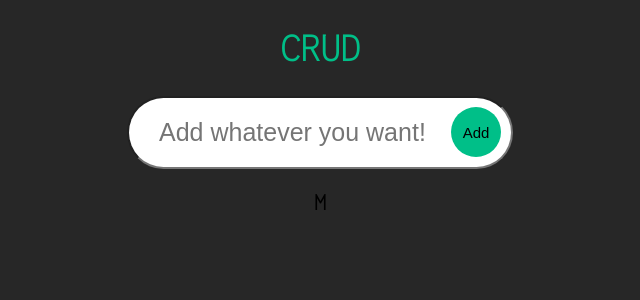
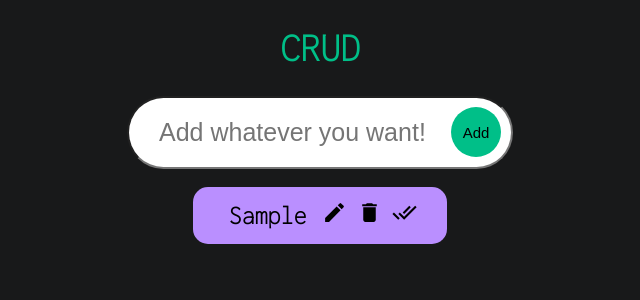
Before and after one commit to niketBharai/crud-ts, a React (Create React App) app: page / in a window 1280 px wide. Both pictures are taken after typing "Sample" into the empty fields and a click on the button "Add". Shown: the top 300 px of the page, without its empty margins (320-960 px from the left). Built offline with nearby package versions, Linux system fonts and the light colour scheme.

Commit message:
before edit item

```diff
--- a/src/App.css
+++ b/src/App.css
@@ -5,7 +5,7 @@
   display: flex;
   flex-direction: column;
   align-items: center;
-  background-color: #272727;
+  background-color: #18191a;
   width: 100vw;
   height: 100vh;
 }
@@ -50,11 +50,29 @@
 
 .lists {
   display: flex;
-  justify-content: space-evenly;
-  flex-wrap: wrap;
+  justify-content: space-between;
+  flex-direction: column;
 }
 
-li {
-  text-decoration: none;
-  background-color: #2a98b9;
+.item {
+  background-color: #ba8fff;
+  display: flex;
+  padding: 10px 30px;
+  margin-top: 18px;
+  border-radius: 15px;
+  align-items: center;
 }
+
+.itemTitle {
+  flex: 1;
+  padding: 5px;
+  color: black;
+  font-size: 26px;
+  font-weight: 600;
+}
+
+.icon {
+  margin-left: 10px;
+  font-size: 25px;
+  cursor: pointer;
+}
--- a/src/App.tsx
+++ b/src/App.tsx
@@ -13,9 +13,14 @@ const App: React.FC = () => {
     e.preventDefault();
 
     if (todo) {
-      setTodos([...todos, { id: Date.now(), todo, isDone: false }]);
-      setTodo("");
-      setErr("");
+      if (todos.length <= 5) {
+        setTodos([...todos, { id: Date.now(), todo, isDone: false }]);
+        setTodo("");
+        setErr("");
+      } else {
+        alert("Limit Exceeded");
+        setTodo("");
+      }
     } else {
       setErr("You forgot to add !");
     }
--- a/src/components/Item.tsx
+++ /dev/null
@@ -1,18 +0,0 @@
-import React from "react";
-import { Todo } from "../helper";
-
-interface Props {
-  todo: Todo;
-  todos: Todo[];
-  setTodos: React.Dispatch<React.SetStateAction<Todo[]>>;
-}
-
-const Item: React.FC<Props> = ({ todo, todos, setTodos }) => {
-  return (
-    <div>
-      <h2>M</h2>
-    </div>
-  );
-};
-
-export default Item;
--- a/src/components/ItemList.tsx
+++ b/src/components/ItemList.tsx
@@ -1,6 +1,6 @@
 import React from "react";
 import { Todo } from "../helper";
-import Item from "./Item";
+import SingleItem from "./SingleItem";
 
 interface Props {
   todos: Todo[];
@@ -11,7 +11,7 @@ const ItemList: React.FC<Props> = ({ todos, setTodos }) => {
   return (
     <div className="lists">
       {todos.map((todo, i) => (
-        <Item key={i} todo={todo} todos={todos} setTodos={setTodos} />
+        <SingleItem key={i} todo={todo} todos={todos} setTodos={setTodos} />
       ))}
     </div>
   );
--- /dev/null
+++ b/src/components/SingleItem.tsx
@@ -0,0 +1,30 @@
+import React from "react";
+import { Todo } from "../helper";
+import { MdEdit, MdDelete, MdDoneAll } from "react-icons/md";
+
+interface Props {
+  todo: Todo;
+  todos: Todo[];
+  setTodos: React.Dispatch<React.SetStateAction<Todo[]>>;
+}
+
+const SingleItem: React.FC<Props> = ({ todo, todos, setTodos }) => {
+  return (
+    <form className="item">
+      <span className="itemTitle">{todo.todo}</span>
+      <div>
+        <span className="icon">
+          <MdEdit />
+        </span>
+        <span className="icon">
+          <MdDelete />
+        </span>
+        <span className="icon">
+          <MdDoneAll />
+        </span>
+      </div>
+    </form>
+  );
+};
+
+export default SingleItem;
```
